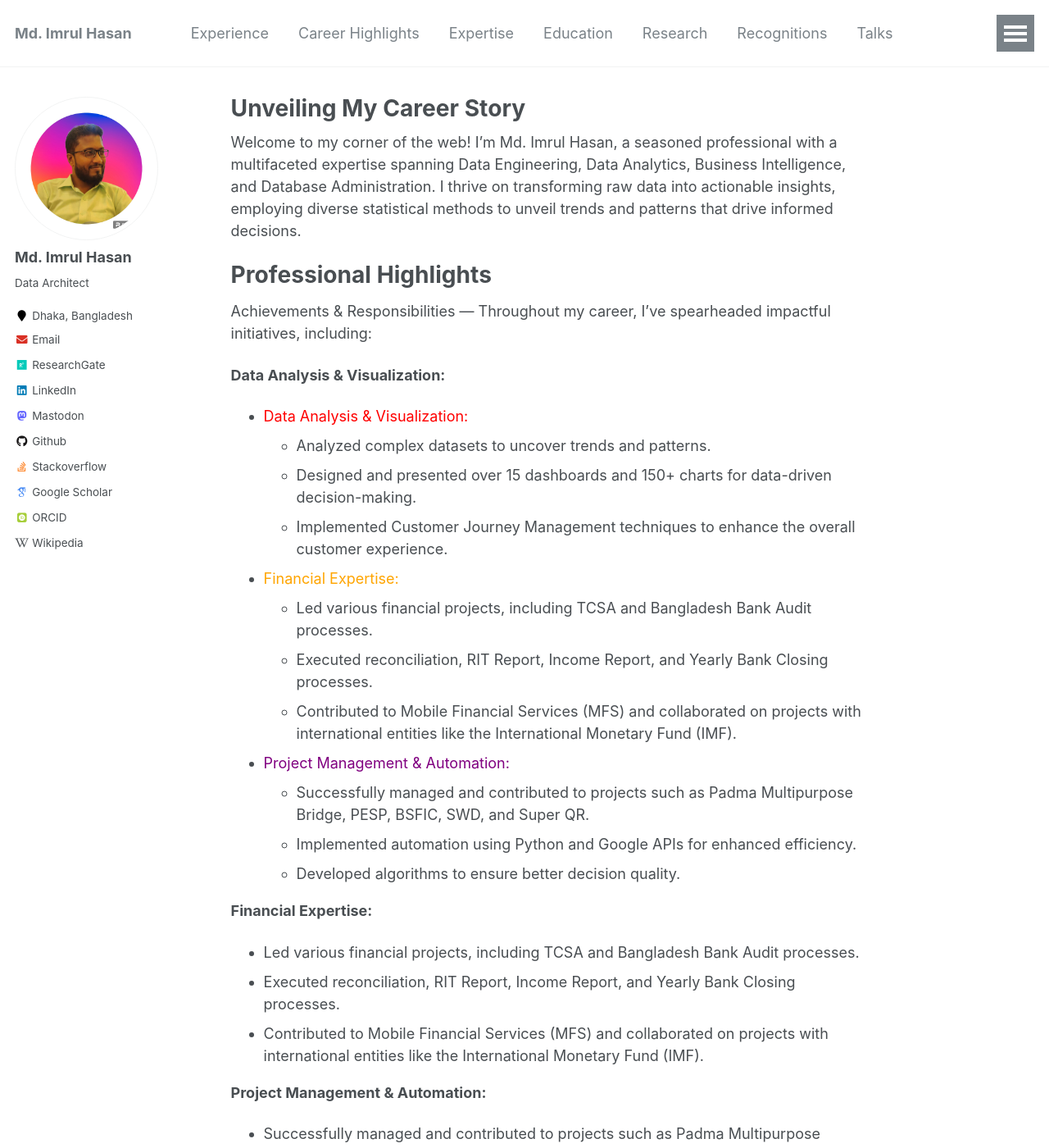
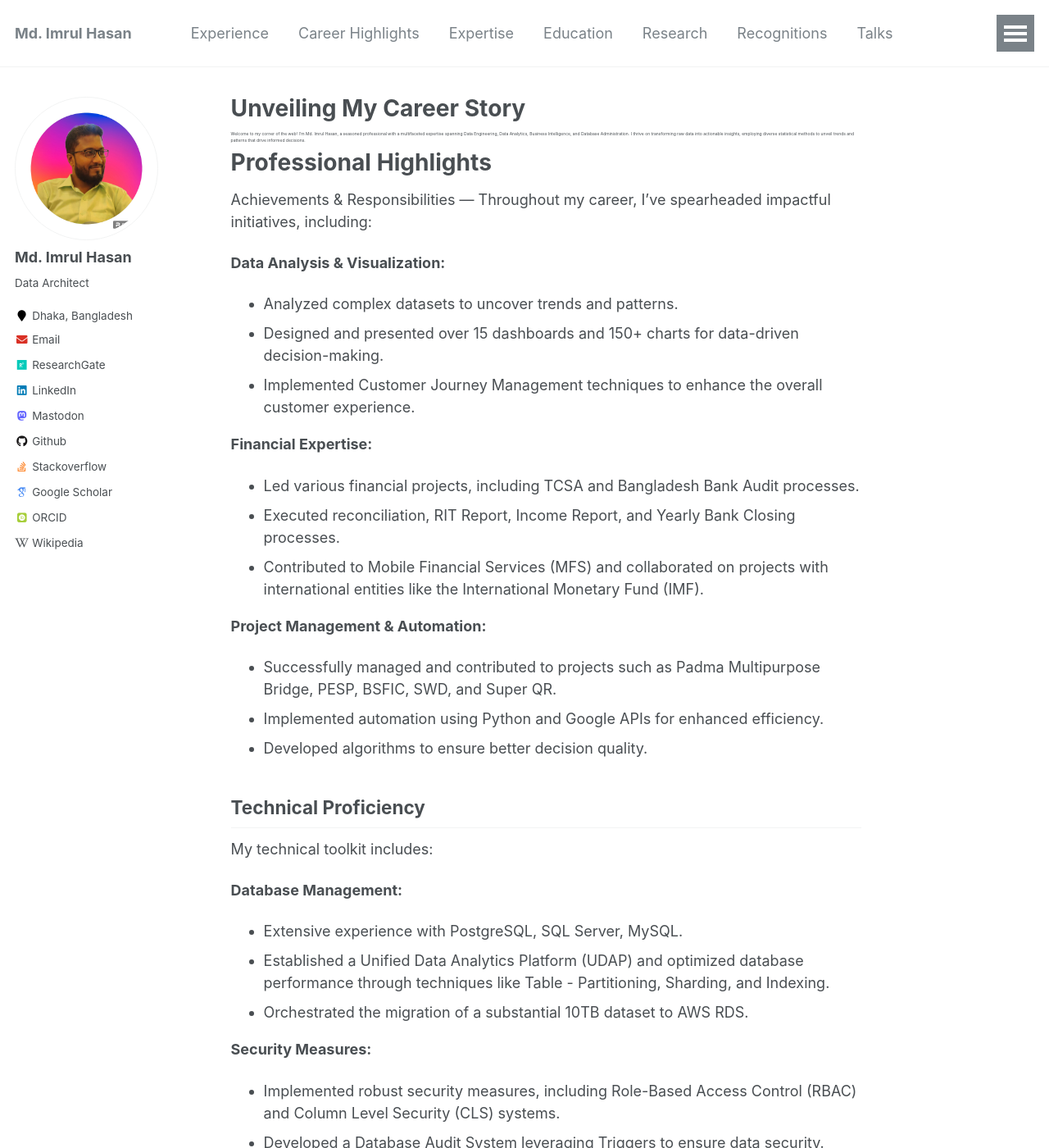
Before and after one commit to imrulhasandata/imrulhasandata, a Jekyll site: the page built from _pages/about.md, in a window 1280 px wide and 1400 px high. Shown: the whole window at 82% size. Built offline with Jekyll 4.4.1, drawn with Linux system fonts in a browser that asks for light colours; some web fonts are replaced.

Commit message:
mac: html check

```diff
--- a/_pages/about.md
+++ b/_pages/about.md
@@ -10,7 +10,9 @@ redirect_from:
   - /about.html
 ---
 
+<p style = "font-size: 05px;">
 Welcome to my corner of the web! I'm Md. Imrul Hasan, a seasoned professional with a multifaceted expertise spanning Data Engineering, Data Analytics, Business Intelligence, and Database Administration. I thrive on transforming raw data into actionable insights, employing diverse statistical methods to unveil trends and patterns that drive informed decisions.
+</p>
 
 Professional Highlights
 ===
@@ -19,29 +21,9 @@ Achievements & Responsibilities
 Throughout my career, I've spearheaded impactful initiatives, including:
 
 **Data Analysis & Visualization:**
-<ul>
-  <li><span style="color: red;">Data Analysis & Visualization:</span></li>
-  <ul>
-    <li>Analyzed complex datasets to uncover trends and patterns.</li>
-    <li>Designed and presented over 15 dashboards and 150+ charts for data-driven decision-making.</li>
-    <li>Implemented Customer Journey Management techniques to enhance the overall customer experience.</li>
-  </ul>
-  <!-- Add color to another section -->
-  <li><span style="color: orange;">Financial Expertise:</span></li>
-  <ul>
-    <li>Led various financial projects, including TCSA and Bangladesh Bank Audit processes.</li>
-    <li>Executed reconciliation, RIT Report, Income Report, and Yearly Bank Closing processes.</li>
-    <li>Contributed to Mobile Financial Services (MFS) and collaborated on projects with international entities like the International Monetary Fund (IMF).</li>
-  </ul>
-  <!-- Add color to another section -->
-  <li><span style="color: purple;">Project Management & Automation:</span></li>
-  <ul>
-    <li>Successfully managed and contributed to projects such as Padma Multipurpose Bridge, PESP, BSFIC, SWD, and Super QR.</li>
-    <li>Implemented automation using Python and Google APIs for enhanced efficiency.</li>
-    <li>Developed algorithms to ensure better decision quality.</li>
-  </ul>
-</ul>
-
+- Analyzed complex datasets to uncover trends and patterns.
+- Designed and presented over 15 dashboards and 150+ charts for data-driven decision-making.
+- Implemented Customer Journey Management techniques to enhance the overall customer experience.
 
 **Financial Expertise:**
 - Led various financial projects, including TCSA and Bangladesh Bank Audit processes.
```
